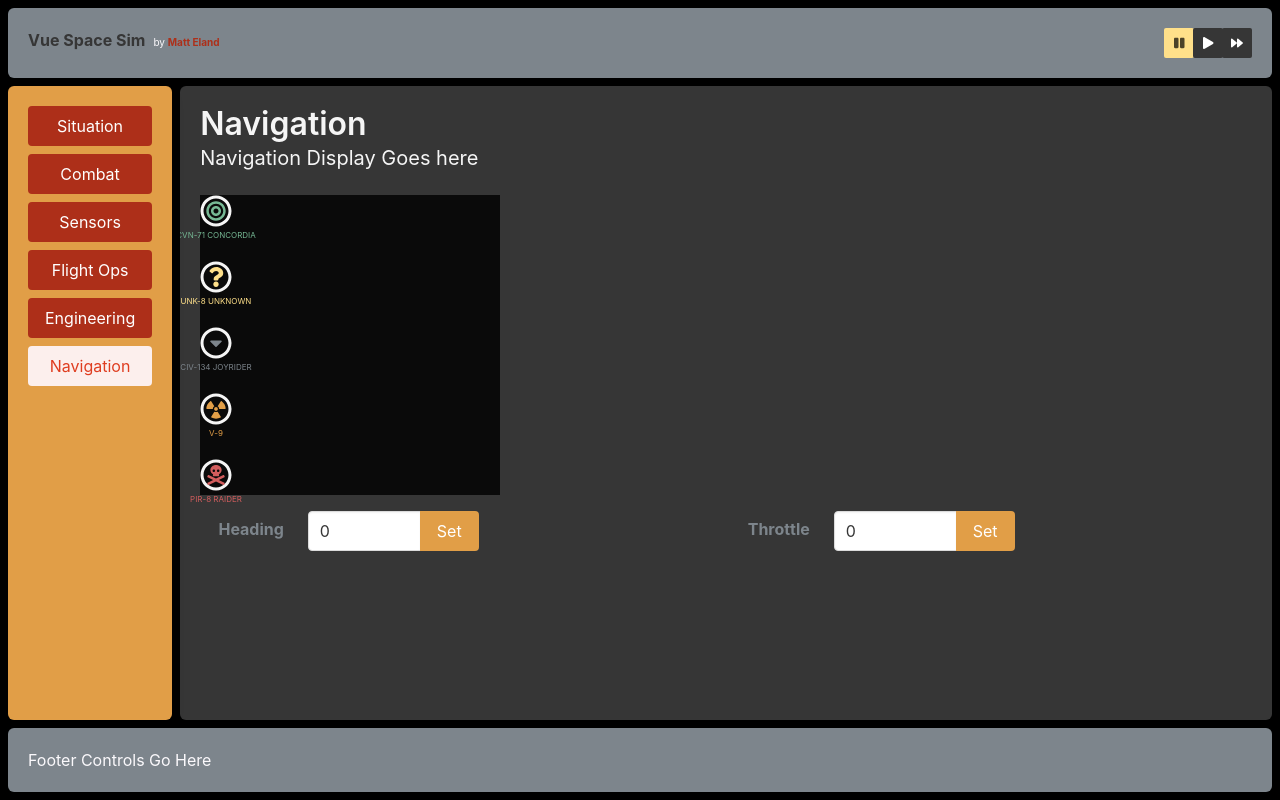
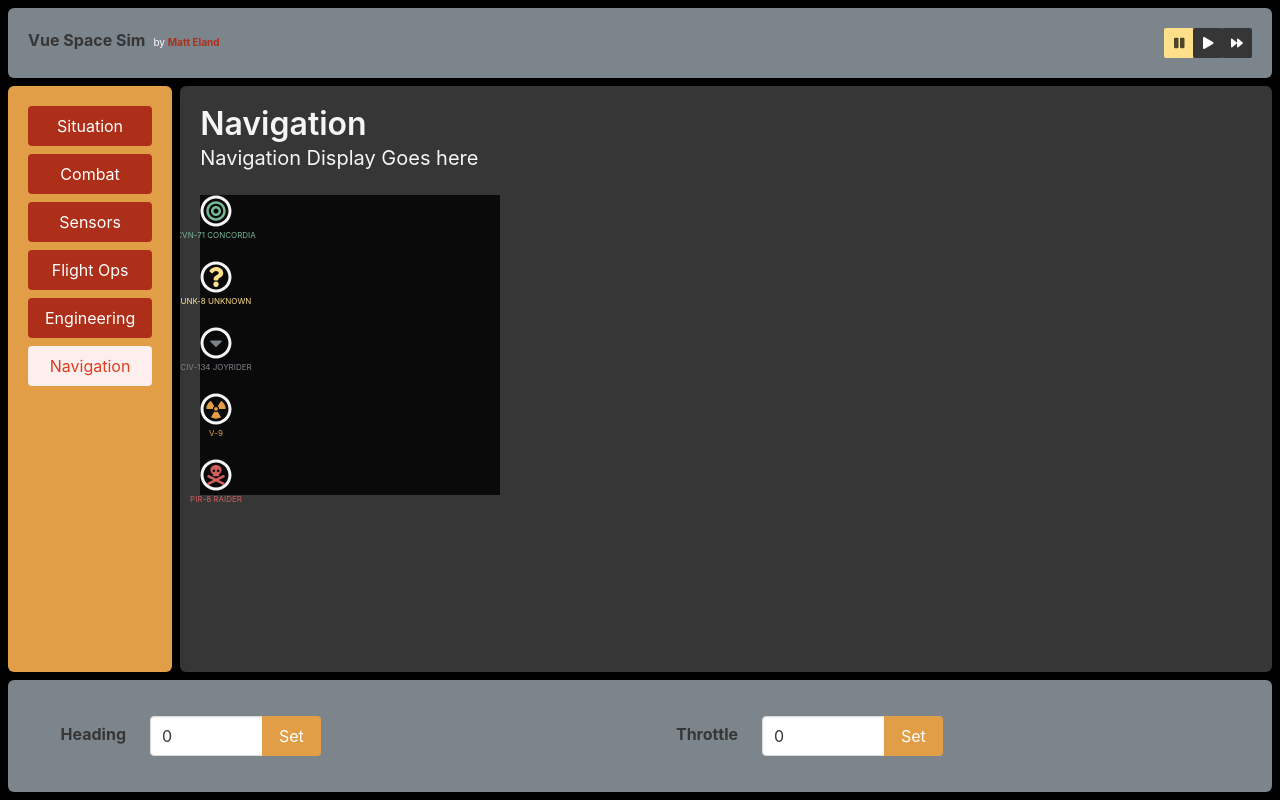
Before and after one commit to IntegerMan/vue-space-sim, a Vue app: page /game/nav in a window 1280 px wide. Built offline with nearby package versions, Linux system fonts and the light colour scheme.

Commit message:
Using named routes

```diff
--- a/src/App.vue
+++ b/src/App.vue
@@ -8,7 +8,7 @@
             <nav-sidebar />
         </aside>
         <footer class="box has-background-info">
-            Footer Controls Go Here
+            <router-view name="footer" />
         </footer>
     </div>
 </template>
@@ -58,7 +58,7 @@ html {
 
     column-gap: $m1;
 
-    grid-template-rows: auto 1fr auto;
+    grid-template-rows: auto 1fr 7rem;
     grid-template-columns: auto 1fr;
 
     > aside {
--- a/src/components/HelmControl.vue
+++ b/src/components/HelmControl.vue
@@ -2,7 +2,7 @@
     <form class="helm-control">
         <div class="field is-horizontal">
             <div class="field-label is-normal">
-                <label class="label has-text-info" for="txtHeading">Heading</label>
+                <label class="label" for="txtHeading">Heading</label>
             </div>
             <div class="field-body">
                 <div class="field has-addons">
@@ -25,7 +25,7 @@
                 </div>
             </div>
             <div class="field-label is-normal">
-                <label class="label has-text-info" for="txtThrottle">Throttle</label>
+                <label class="label" for="txtThrottle">Throttle</label>
             </div>
             <div class="field-body">
                 <div class="field has-addons">
--- a/src/router/index.js
+++ b/src/router/index.js
@@ -3,6 +3,7 @@ import VueRouter from 'vue-router';
 
 import Situation from '../views/Situation.vue';
 import Navigation from '../views/Navigation.vue';
+import HelmControl from '@/components/HelmControl.vue';
 import Combat from '../views/Combat.vue';
 import Sensors from '../views/Sensors.vue';
 import FlightOps from '../views/FlightOps.vue';
@@ -19,7 +20,10 @@ const routes = [
     {
         path: '/game/nav',
         name: 'Nav',
-        component: Navigation,
+        components: {
+            default: Navigation,
+            footer: HelmControl,
+        },
     },
     {
         path: '/game/sensors',
--- a/src/views/Navigation.vue
+++ b/src/views/Navigation.vue
@@ -7,16 +7,14 @@
             Navigation Display Goes here
         </h2>
         <situation-grid />
-        <helm-control />
     </div>
 </template>
 
 <script>
 import SituationGrid from '@/components/SituationGrid.vue';
-import HelmControl from '@/components/HelmControl.vue';
 
 export default {
     name: 'Navigation',
-    components: { SituationGrid, HelmControl },
+    components: { SituationGrid },
 };
 </script>
```
